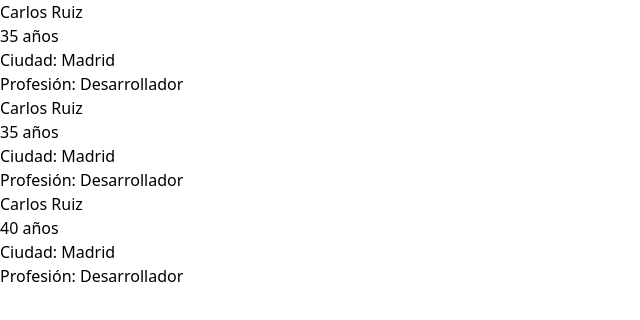
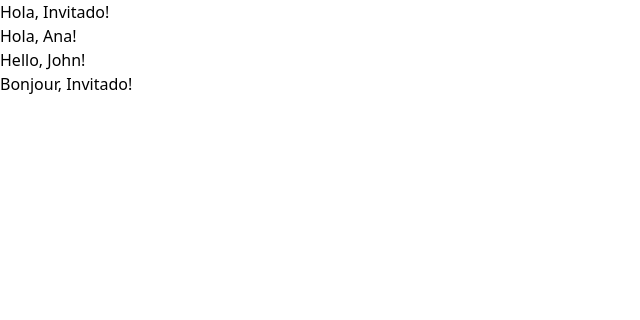
Before and after one commit to enguidev/0-teoria, a React (Vite) app: page / in a window 1280 px wide. Shown: the top 320 px of the page, without its empty margins (0-640 px from the left). Built offline with nearby package versions, Linux system fonts and the light colour scheme.

Commit message:
props valores por defecto

```diff
--- a/src/App.jsx
+++ b/src/App.jsx
@@ -3,35 +3,28 @@
 // import { BotonAccion } from "./components/BotonAccion.jsx";
 // import { ItemLista } from "./components/ItemLista";
 // import { Layout } from "./components/Layout";
-import { Perfil } from "./components/Perfil";
+// import { Perfil } from "./components/Perfil";
+import { Saludo } from "./components/Saludo";
 function App() {
-  // Tenemos un objeto con todas las propiedades
-  const datosUsuario = {
-    nombre: "Carlos Ruiz",
-    edad: 35,
-    ciudad: "Madrid",
-    profesion: "Desarrollador",
-  };
-
   return (
     // <MyRoutes/>
 
     <div>
-      {/* Forma tradicional: pasar cada prop individualmente */}
-      <Perfil
-        nombre={datosUsuario.nombre}
-        edad={datosUsuario.edad}
-        ciudad={datosUsuario.ciudad}
-        profesion={datosUsuario.profesion}
-      />
+      {/* Sin pasar props: usa todos los valores por defecto */}
+      <Saludo />
+      {/* Resultado: "Hola, Invitado!" */}
 
-      {/* Forma con spread: el operador ... expande todas las propiedades */}
-      {/* Es equivalente a escribir cada prop manualmente */}
-      <Perfil {...datosUsuario} />
+      {/* Pasando solo el nombre: usa el idioma por defecto */}
+      <Saludo nombre="Ana" />
+      {/* Resultado: "Hola, Ana!" */}
 
-      {/* Podemos combinar spread con props adicionales */}
-      <Perfil {...datosUsuario} edad={40} />
-      {/* La prop 'edad' sobreescribe la del objeto */}
+      {/* Pasando ambas props: no usa ningún valor por defecto */}
+      <Saludo nombre="John" idioma="en" />
+      {/* Resultado: "Hello, John!" */}
+
+      {/* Solo cambiando el idioma */}
+      <Saludo idioma="fr" />
+      {/* Resultado: "Bonjour, Invitado!" */}
     </div>
   );
 }
--- /dev/null
+++ b/src/components/Saludo.jsx
@@ -0,0 +1,17 @@
+// COMPONENTE HIJO: Define valores por defecto en los parámetros
+export const Saludo = ({ nombre = "Invitado", idioma = "es" }) => {
+  // Si no se pasa 'nombre', usará "Invitado"
+  // Si no se pasa 'idioma', usará "es"
+
+  // Objeto con traducciones
+  const saludos = {
+    es: "Hola",
+    en: "Hello",
+    fr: "Bonjour",
+  };
+  return (
+    <h1>
+      {saludos[idioma]}, {nombre}!
+    </h1>
+  );
+};
```
